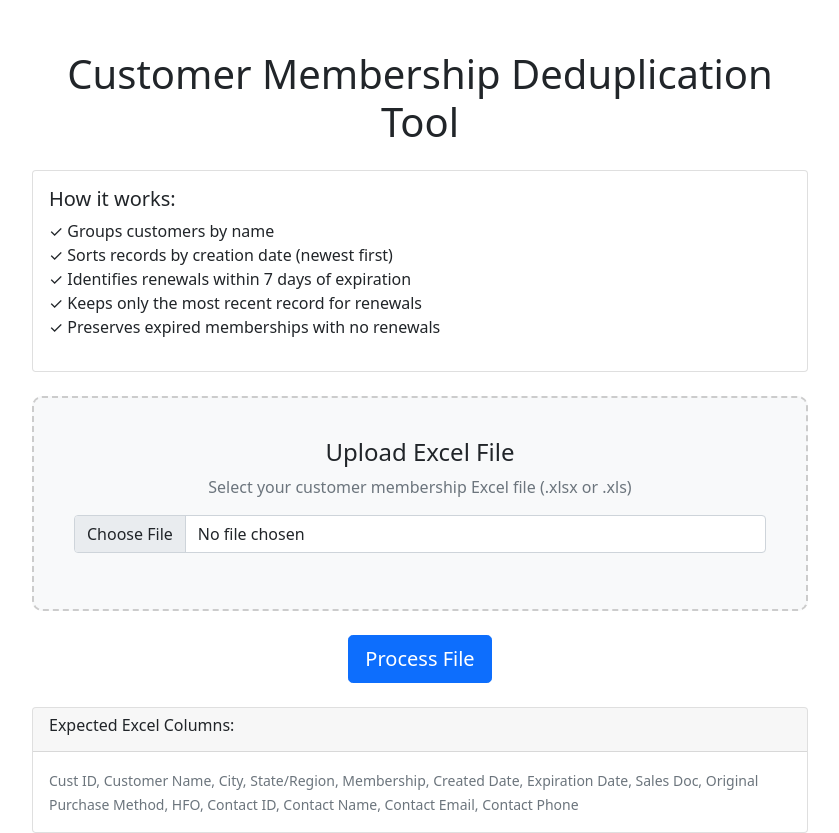
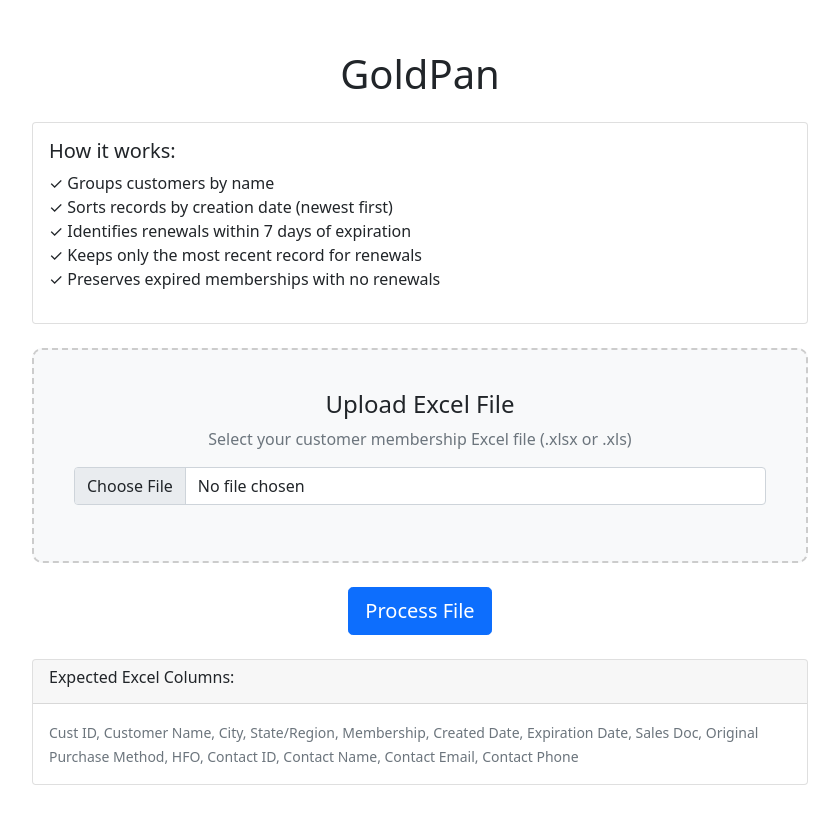
Before and after one commit to aidan-xyz/goldpan, a Flask app: page / in a window 1280 px wide. Shown: the whole page, without its empty margins (220-1059 px from the left). After the commit the page ends 785 px from the top, so only its background shows below. Run offline with Flask 3, Linux system fonts and the light colour scheme; some libraries are stand-ins or nearby versions.

Commit message:
Checkpoint before assistant change: Update the website to reflect the new features and processing functions
Refactors templates/results.html and templates/upload.html to reflect the broader functionality.

Replit-Commit-Author: Assistant

```diff
--- a/templates/results.html
+++ b/templates/results.html
@@ -23,7 +23,7 @@
 </head>
 <body>
     <div class="container">
-        <h1 class="text-center mb-4">Deduplication Complete!</h1>
+        <h1 class="text-center mb-4">Process Complete!</h1>
 
         <div class="row mb-4">
             <div class="col-md-4">
--- a/templates/upload.html
+++ b/templates/upload.html
@@ -26,7 +26,7 @@
 </head>
 <body>
     <div class="container">
-        <h1 class="text-center mb-4">Customer Membership Deduplication Tool</h1>
+        <h1 class="text-center mb-4">GoldPan</h1>
 
         <div class="card">
             <div class="card-body">
```
